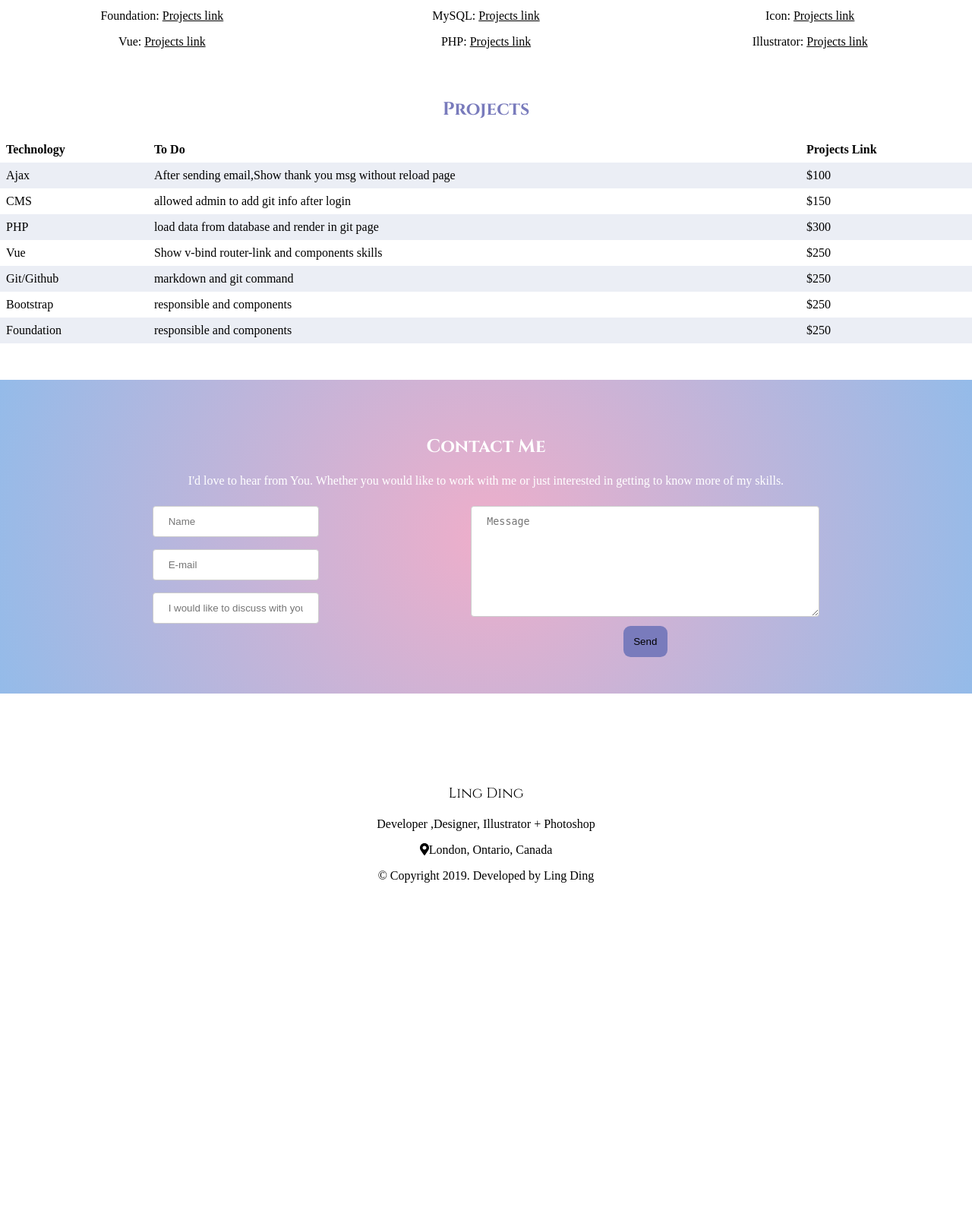
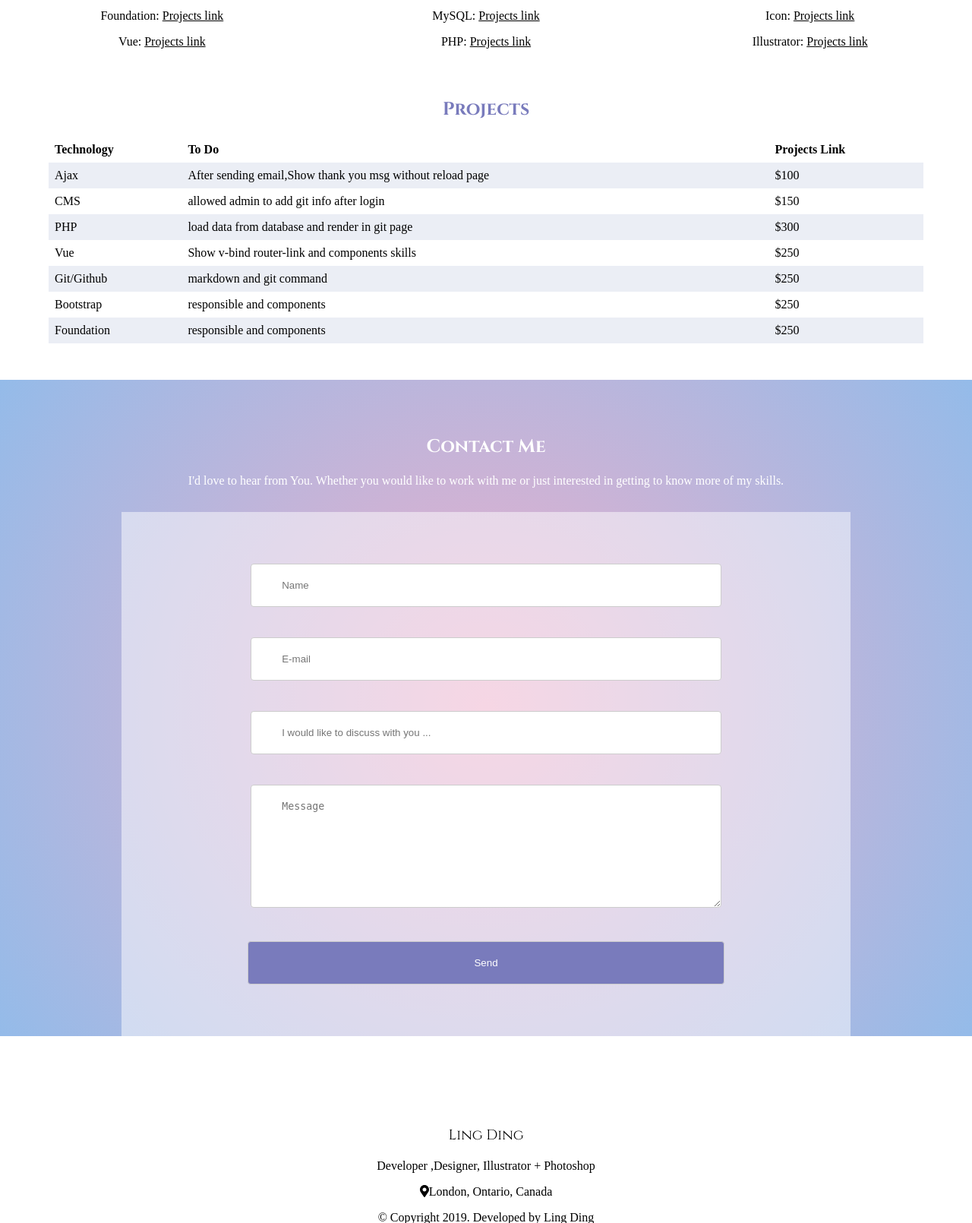
Before and after one commit to azusakaworu/Ling_Ding_Portfolio, a PHP site: page / in a window 1280 px wide. Shown: the part 1239-2849 px from the top of the page at 76% size. Before the commit the page ends 2401 px from the top, so only its background shows below. Run offline with PHP 8.4, Linux system fonts and the light colour scheme; some web fonts are replaced.

Commit message:
add style

```diff
--- a/css/main.css
+++ b/css/main.css
@@ -43,6 +43,7 @@ h1,
 h2,
 h3,
 h5 {
+
   text-align: center;
   font-family: "Cinzel", serif;
   font-weight: 700;
@@ -176,9 +177,15 @@ button:hover {
 }
 
 /* projects */
+
 table {
+
   border-collapse: collapse;
-  width: 100%;
+  margin: 0 auto;
+  width: 90%;
+
+
+
 }
 
 th,
@@ -192,42 +199,44 @@ tr:nth-child(even) {
 }
 
 /* HOME CONTACT */
-#contactForm {
-  display: flex;
-  flex-direction: row;
-  flex-wrap: wrap;
-  /* justify-content:center; */
-  justify-content: space-evenly;
+form{
+
+  text-align: center;
   padding-bottom: 3em;
 }
-#inputArea {
-  display: flex;
-  flex-direction: column;
+#formBack{
+ width: 70%;
+ display: block;
+ margin: 0 auto;
+ margin-top: 2em;
+ margin-bottom: -3em;
+  background-color:  rgba(255, 255, 255, 0.5);
+  padding: 3em 2em;
+
 }
-input {
-  margin-bottom: 2em;
-  width: 100%;
-  padding: 12px 20px;
-  margin: 8px 0;
+
+input,#Textarea,#submit {
+  margin: 0 auto;
+  margin: 1.5em;
+  width: 60%;
+  padding: 1.5em 3em;
+
   display: inline-block;
   border: 1px solid #ccc;
   border-radius: 4px;
-  box-sizing: border-box;
+  /* box-sizing: border-box; */
 }
-#Textarea {
-  margin-bottom: 2em;
-  width: 100%;
-  padding: 12px 20px;
-  margin: 8px 0;
-  display: inline-block;
-  border: 1px solid #ccc;
-  border-radius: 4px;
-  box-sizing: border-box;
-}
+
+
 #contactTitle {
   padding-top: 3em;
   color: white;
 }
+#submit{
+  color: white;
+  width: 70%;
+}
+
 
 /* footer */
 footer {
@@ -295,11 +304,6 @@ footer > div > p {
 @media (max-width: 767.98px) {
   #banner,
   #aboutMe,
-  #contactSection {
-    display: flex;
-    flex-direction: column;
-  }
-
   #socialMedia {
     display: none;
   }
--- a/index.php
+++ b/index.php
@@ -92,7 +92,9 @@
 
 <!-- projects -->
 <section id="projectsSection">
-    <h2>Projects</h2>
+
+        <h2>Projects</h2>
+
 <!-- <ul>
     <li><a href="projects/github/github.html">GitHub</a></li>
     <li><a href="projects/foundation/foundation.html">foundation</a></li>
@@ -102,8 +104,8 @@
     <li><a href="projects/Vue/Vue.html">Vue</a></li>
     <li><a href="projects/jQuery/jQuery.html">jQuery</a></li>
 </ul> -->
-
-<table>
+<div>
+    <table>
   <th>Technology</th>
   <th>To Do</th>
   <th>Projects Link</th>
@@ -147,6 +149,8 @@
   </tr>
 </table>
 
+</div>
+
 </section>
 
 
@@ -157,27 +161,21 @@
 
 </p>
 
-    <form  action="admin/contactform.php" method="post" id="contactForm">
+
+
+<form  action="admin/contactform.php" method="post">
+<div id="formBack">
+     <input type="text" id="FormName"  placeholder="Name" name="name">
+    <input type="email" id="FormEmail"  placeholder="E-mail" name="email">
+    <input type="text" id="FormSubject"  placeholder="I would like to discuss with you ..." name="subject">
+    <textarea name="message"  id="Textarea" rows="8" cols="50" placeholder="Message"></textarea>
+    <button  type="submit" name="submit" id="submit">Send</button>
+</div>
+
+</form>
 
 
 
-<div id="inputArea">
-
-    <input type="text" id="FormName"  placeholder="Name" name="name">
-    <input type="email" id="FormEmail"  placeholder="E-mail" name="email">
-    <input type="text" id="FormSubject"  placeholder="I would like to discuss with you ..." name="subject">
-</div>
-
-
-<div>
-<!-- rows="4" cols="50" -->
-    <textarea name="message" class="form-control rounded-0" id="Textarea" rows="8" cols="50" placeholder="Message"></textarea>
-     <button  type="submit" name="submit">Send</button>
-
-</div>
-
-
-</form>
 
 </section>
 
```
